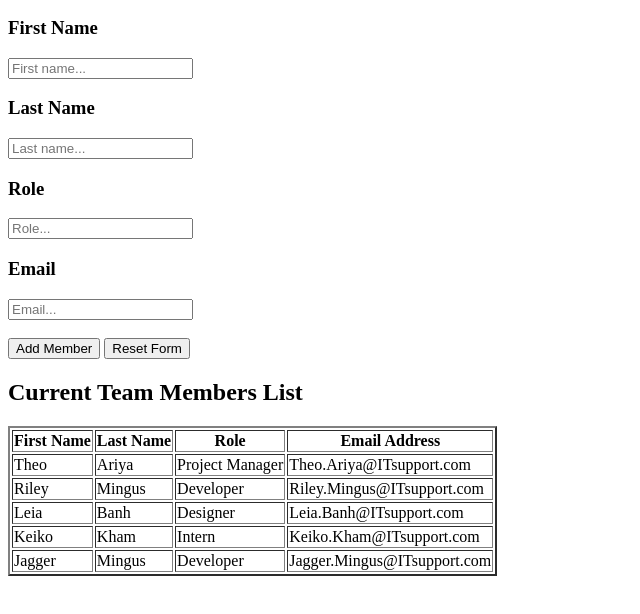
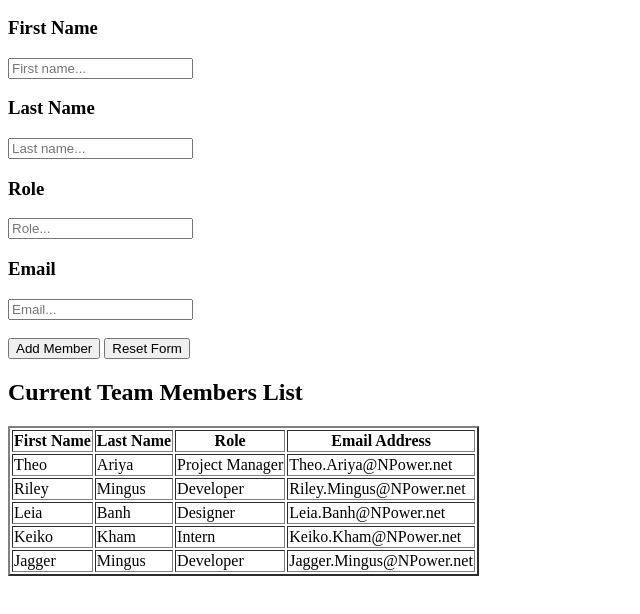
Before and after one commit to spariyakham/path2tech_html_project, a plain HTML site: page index.html in a window 1280 px wide. Shown: the part 136-750 px from the top of the page, without its empty margins (0-640 px from the left). Drawn offline with Linux system fonts and the light colour scheme.

Commit message:
first commit

```diff
--- a/index.html
+++ b/index.html
@@ -46,31 +46,31 @@
       <td>Theo</td>
       <td>Ariya</td>
       <td>Project Manager</td>
-      <td>Theo.Ariya@ITsupport.com</td>
+      <td>Theo.Ariya@NPower.net</td>
     </tr>
     <tr>
       <td>Riley</td>
       <td>Mingus</td>
       <td>Developer</td>
-      <td>Riley.Mingus@ITsupport.com</td>
+      <td>Riley.Mingus@NPower.net</td>
     </tr>
     <tr>
       <td>Leia</td>
       <td>Banh</td>
       <td>Designer</td>
-      <td>Leia.Banh@ITsupport.com</td>
+      <td>Leia.Banh@NPower.net</td>
     </tr>
     <tr>
       <td>Keiko</td>
       <td>Kham</td>
       <td>Intern</td>
-      <td>Keiko.Kham@ITsupport.com</td>
+      <td>Keiko.Kham@NPower.net</td>
     </tr>
     <tr>
       <td>Jagger</td>
       <td>Mingus</td>
       <td>Developer</td>
-      <td>Jagger.Mingus@ITsupport.com</td>
+      <td>Jagger.Mingus@NPower.net</td>
     </tr>
   </div>
   </form>
```
